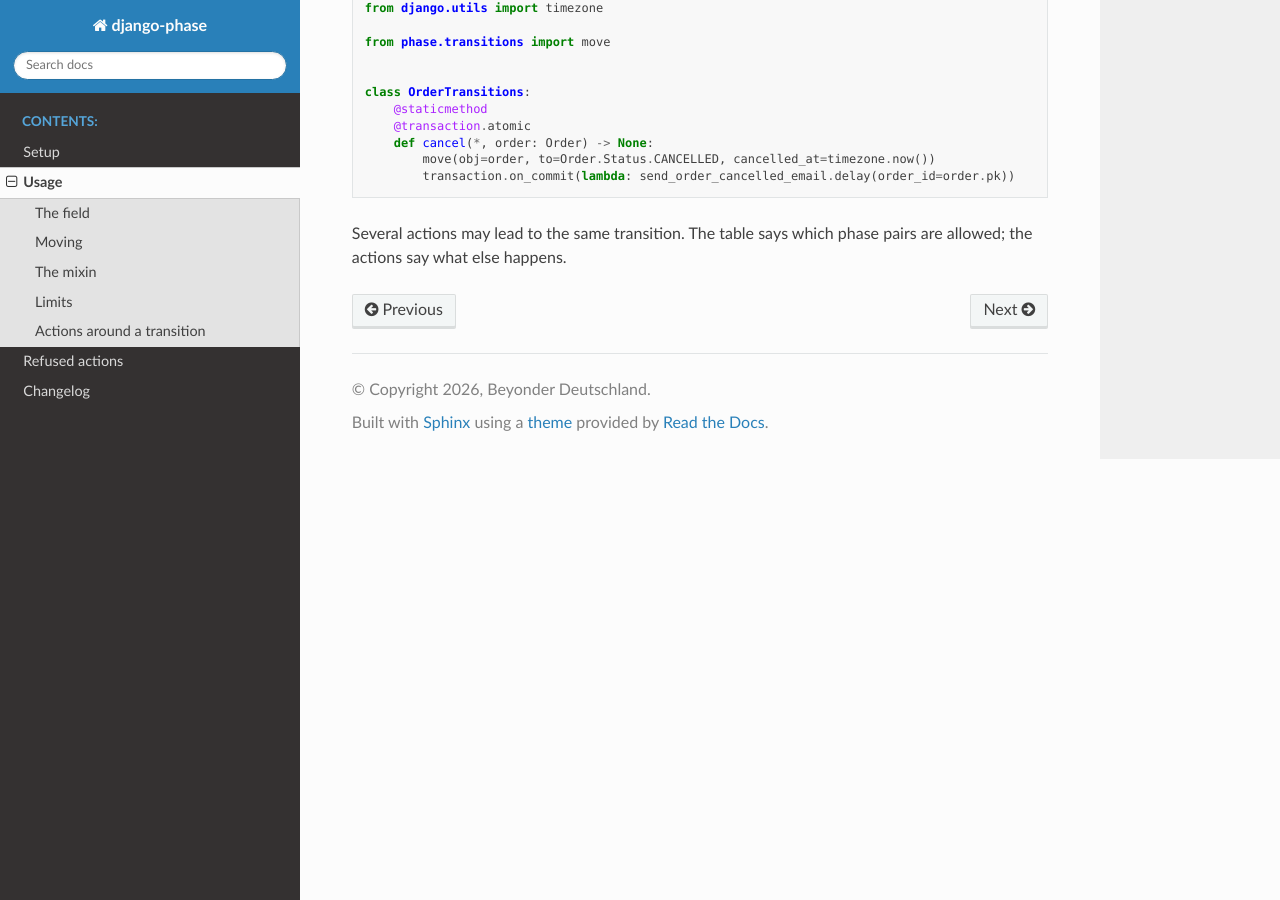
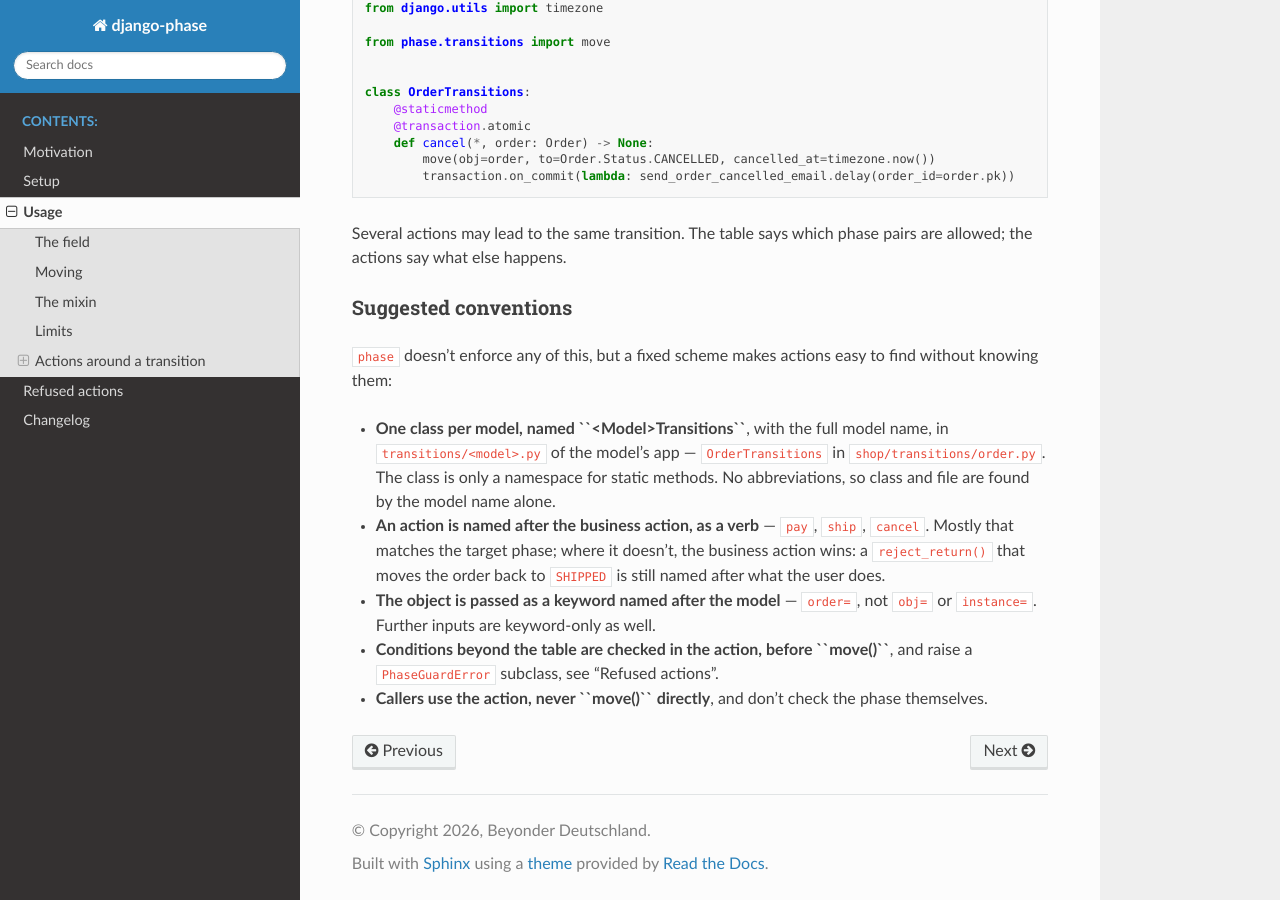
Before and after one commit to beyonder-deutschland/django-phase, a Sphinx documentation site: the page built from docs/features/usage.md, in a window 1280 px wide and 900 px high, scrolled down 2106 px. Built offline with Sphinx 7.4.7 and the Read the Docs theme 3.1.0, drawn with Linux system fonts in a browser that asks for light colours.

Commit message:
Add motivation page and suggested conventions for actions
Co-Authored-By: Claude Opus 5.5 <noreply@anthropic.com>

```diff
--- a/docs/features/usage.md
+++ b/docs/features/usage.md
@@ -99,3 +99,19 @@ class OrderTransitions:
 
 Several actions may lead to the same transition. The table says which phase pairs are allowed; the actions say what
 else happens.
+
+### Suggested conventions
+
+`phase` doesn't enforce any of this, but a fixed scheme makes actions easy to find without knowing them:
+
+* **One class per model, named `<Model>Transitions`**, with the full model name, in `transitions/<model>.py` of the
+  model's app — `OrderTransitions` in `shop/transitions/order.py`. The class is only a namespace for static methods.
+  No abbreviations, so class and file are found by the model name alone.
+* **An action is named after the business action, as a verb** — `pay`, `ship`, `cancel`. Mostly that matches the target
+  phase; where it doesn't, the business action wins: a `reject_return()` that moves the order back to `SHIPPED` is
+  still named after what the user does.
+* **The object is passed as a keyword named after the model** — `order=`, not `obj=` or `instance=`. Further inputs are
+  keyword-only as well.
+* **Conditions beyond the table are checked in the action, before `move()`**, and raise a `PhaseGuardError` subclass,
+  see "Refused actions".
+* **Callers use the action, never `move()` directly**, and don't check the phase themselves.
--- a/docs/index.rst
+++ b/docs/index.rst
@@ -7,6 +7,7 @@ django-phase
    :maxdepth: 1
    :caption: Contents:
 
+   features/motivation.md
    features/setup.md
    features/usage.md
    features/refused_actions.md
```
Also changed, not shown: docs/features/motivation.md (added, +72 -0 lines).
